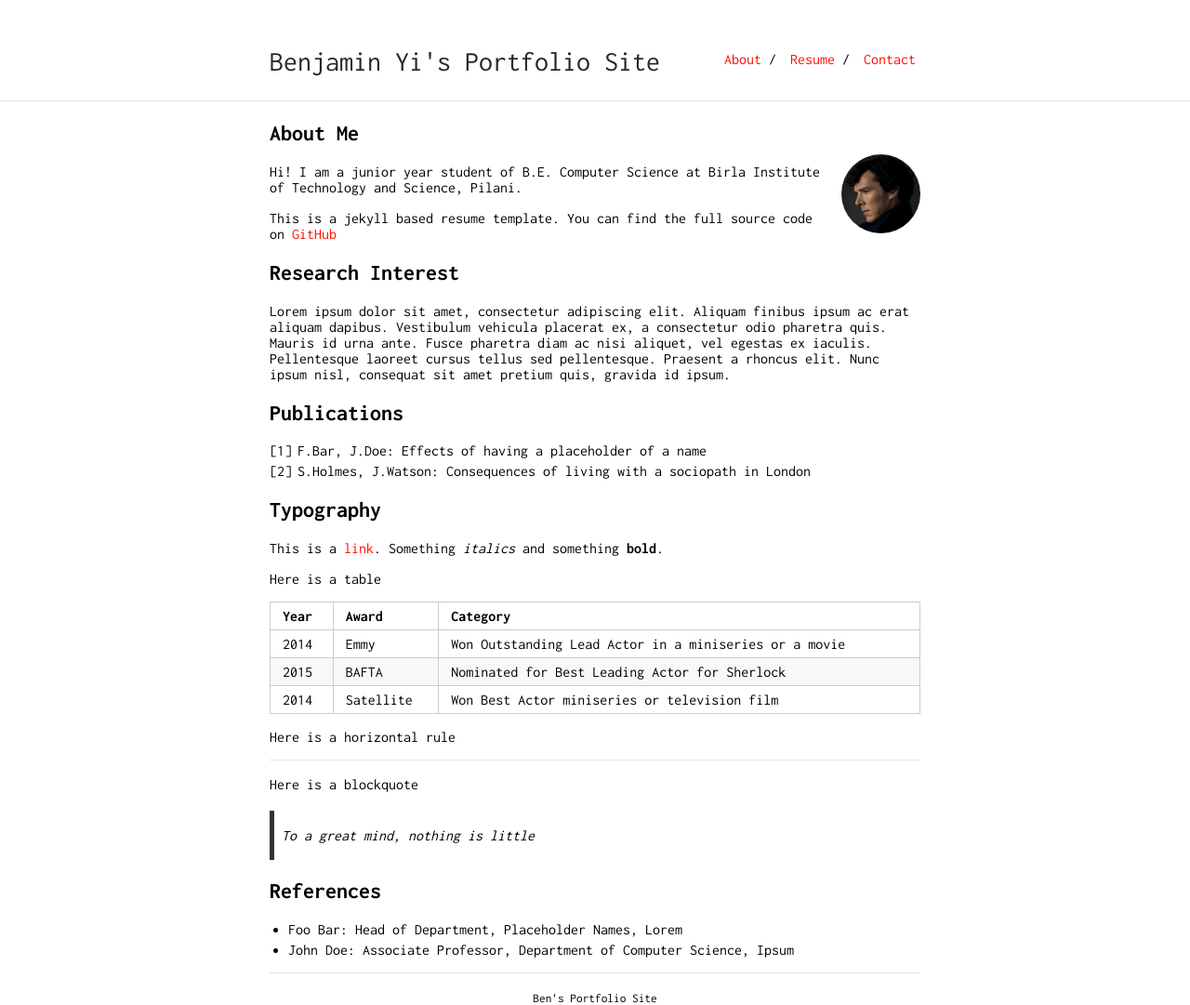
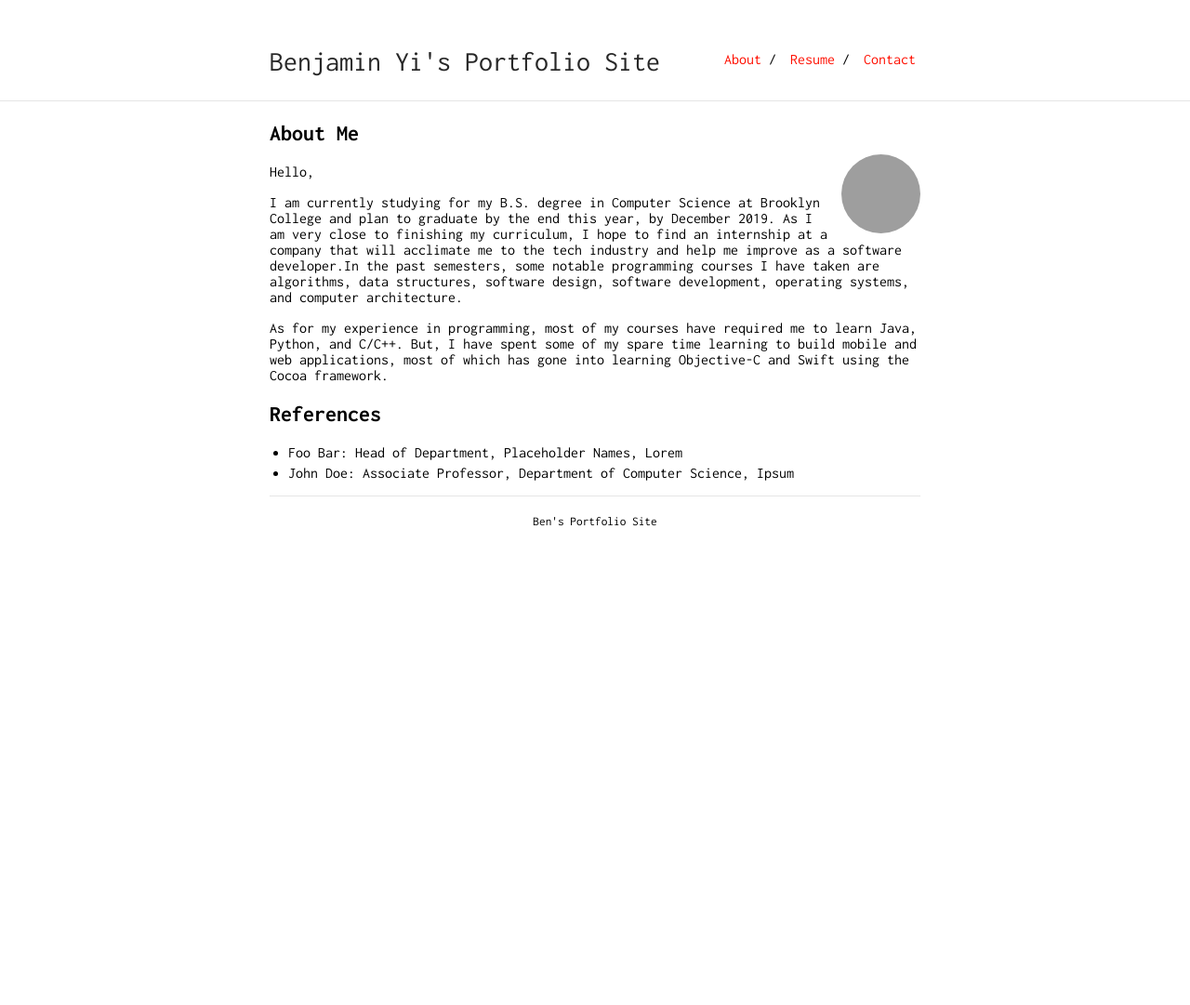
Before and after one commit to BENJYI/benjyi.github.io, a Jekyll site: the page built from index.md, in a window 1280 px wide. Shown: the whole page at 93% size. Built offline with Jekyll 4.4.1, drawn with Linux system fonts in a browser that asks for light colours; our own code applies the rules of GitHub Pages for plain Markdown files; after the commit the page ends 900 px from its top, so only the background shows below that; grey boxes are pictures that could not be loaded.

Commit message:
edit about-me page

```diff
--- a/index.md
+++ b/index.md
@@ -4,40 +4,13 @@ layout: default
 
 ## About Me
 
-<img class="profile-picture" src="sherlock.jpg">
+<img class="profile-picture" src="benport.png">
 
-Hi! I am a junior year student of B.E. Computer Science at Birla Institute of Technology and Science, Pilani.
+Hello,
 
-This is a jekyll based resume template. You can find the full source code on [GitHub](https://github.com/bk2dcradle/researcher)
+I am currently studying for my B.S. degree in Computer Science at Brooklyn College and plan to graduate by the end this year, by December 2019. As I am very close to finishing my curriculum, I hope to find an internship at a company that will acclimate me to the tech industry and help me improve as a software developer.In the past semesters, some notable programming courses I have taken are algorithms, data structures, software design, software development, operating systems, and computer architecture.
 
-## Research Interest
-
-Lorem ipsum dolor sit amet, consectetur adipiscing elit. Aliquam finibus ipsum ac erat aliquam dapibus. Vestibulum vehicula placerat ex, a consectetur odio pharetra quis. Mauris id urna ante. Fusce pharetra diam ac nisi aliquet, vel egestas ex iaculis. Pellentesque laoreet cursus tellus sed pellentesque. Praesent a rhoncus elit. Nunc ipsum nisl, consequat sit amet pretium quis, gravida id ipsum.
-
-## Publications
-
-1. F.Bar, J.Doe: Effects of having a placeholder of a name
-2. S.Holmes, J.Watson: Consequences of living with a sociopath in London
-
-## Typography
-
-This is a [link](http://google.com). Something *italics* and something **bold**.
-
-Here is a table
-
-Year | Award | Category
------|-------|--------
-2014 | Emmy  | Won Outstanding Lead Actor in a miniseries or a movie
-2015 | BAFTA | Nominated for Best Leading Actor for Sherlock
-2014 | Satellite | Won Best Actor miniseries or television film
-
-Here is a horizontal rule
-
----
-
-Here is a blockquote
-
-> To a great mind, nothing is little
+As for my experience in programming, most of my courses have required me to learn Java, Python, and C/C++. But, I have spent some of my spare time learning to build mobile and web applications, most of which has gone into learning Objective-C and Swift using the Cocoa framework.
 
 ## References
 
```
